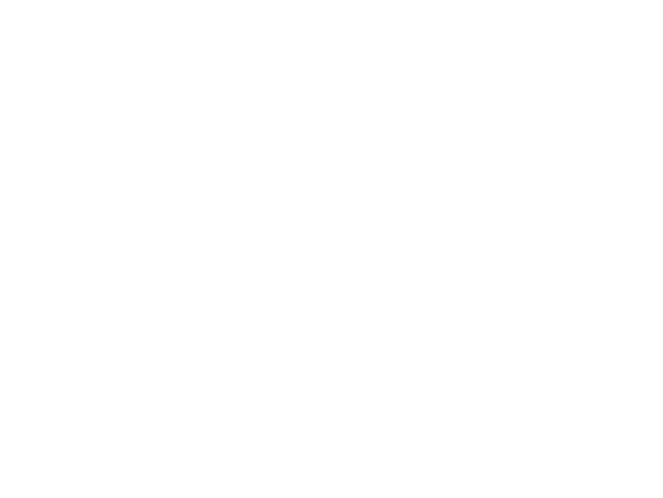
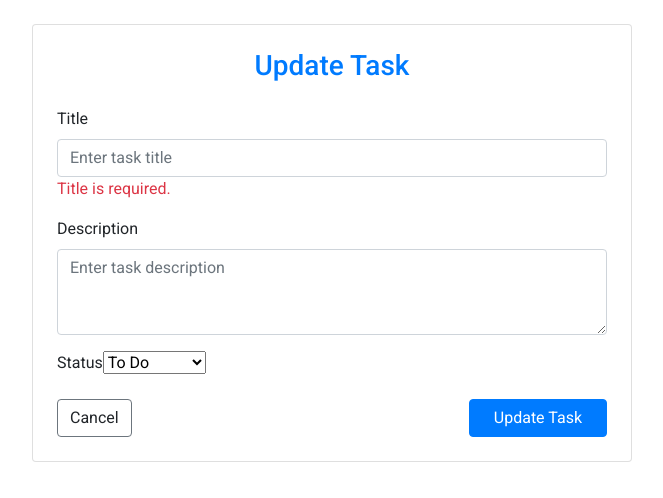
Before and after one commit to chamuda-arangalla/task-manager-treinetic, an Angular app in the folder frontend/: page /taskEdit in a window 1280 px wide. Before the commit this address led to /. Shown: the top 498 px of the page, without its empty margins (308-971 px from the left). Built offline with nearby package versions, Linux system fonts and the light colour scheme.

Commit message:
Implement New task edit UI

```diff
--- a/frontend/src/app/app.component.ts
+++ b/frontend/src/app/app.component.ts
@@ -4,7 +4,7 @@
 
 @Component({
   selector: 'app-root',
-  imports: [RouterOutlet,CommonModule,RouterLink],
+  imports: [RouterOutlet,CommonModule],
   templateUrl: './app.component.html',
   styleUrl: './app.component.css'
 })
--- a/frontend/src/app/app.routes.ts
+++ b/frontend/src/app/app.routes.ts
@@ -3,10 +3,12 @@
 import { SignupComponent } from './pages/signup/signup.component';
 import { DashboardComponent } from './pages/dashboard/dashboard.component';
 import { TaskFormComponent } from './pages/task-form/task-form.component';
+import { TaskUpdateFormComponent } from './pages/task-update-form/task-update-form.component';
 
 export const routes: Routes = [
     { path:'login',component:LoginComponent},
     { path:'signup',component:SignupComponent},
     { path:'dashboard',component:DashboardComponent},
     { path:'taskForm',component:TaskFormComponent},
+    { path:'taskEdit',component:TaskUpdateFormComponent},
 ];
--- /dev/null
+++ b/frontend/src/app/pages/task-update-form/task-update-form.component.html
@@ -0,0 +1,38 @@
+<div class="container mt-4">
+    <div class="card p-4 shadow-sm" style="max-width: 600px; margin: 0 auto;">
+      <h3 class="mb-4 text-primary fw-bold text-center">Update Task</h3>
+
+      <form >
+
+        <div class="mb-3">
+          <label for="title" class="form-label">Title</label>
+          <input formControlName="title" id="title" class="form-control" type="text" placeholder="Enter task title">
+          <div class="text-danger" >
+            Title is required.
+          </div>
+        </div>
+
+        <div class="mb-3">
+          <label for="description" class="form-label">Description</label>
+          <textarea formControlName="description" id="description" class="form-control" rows="3"
+                    placeholder="Enter task description"></textarea>
+        </div>
+
+        <div class="mb-3">
+          <label for="status" class="form-label">Status</label>
+          <select formControlName="status" id="status" class="form-select">
+            <option value="TO_DO">To Do</option>
+            <option value="IN_PROGRESS">In Progress</option>
+            <option value="DONE">Done</option>
+          </select>
+        </div>
+
+        <div class="d-flex justify-content-between">
+          <a routerLink="/dashboard" class="btn btn-outline-secondary">Cancel</a>
+          <button type="submit" class="btn btn-primary px-4">
+            Update Task
+          </button>
+        </div>
+      </form>
+    </div>
+  </div>
```
Also changed, not shown: frontend/src/app/pages/task-update-form/task-update-form.component.ts (added, +11 -0 lines), frontend/src/app/pages/task-update-form/task-update-form.component.css (added), 1 other file (tests, documents, lock files or other folders).
